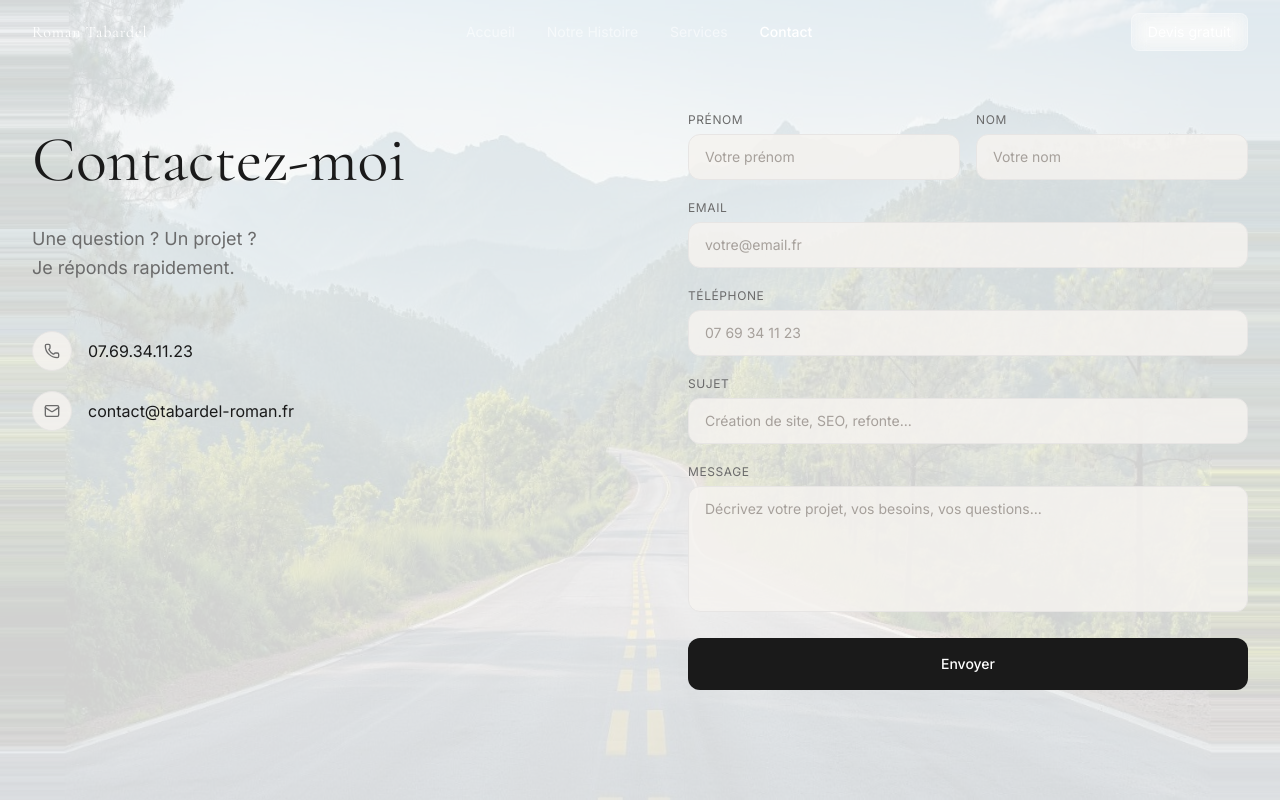
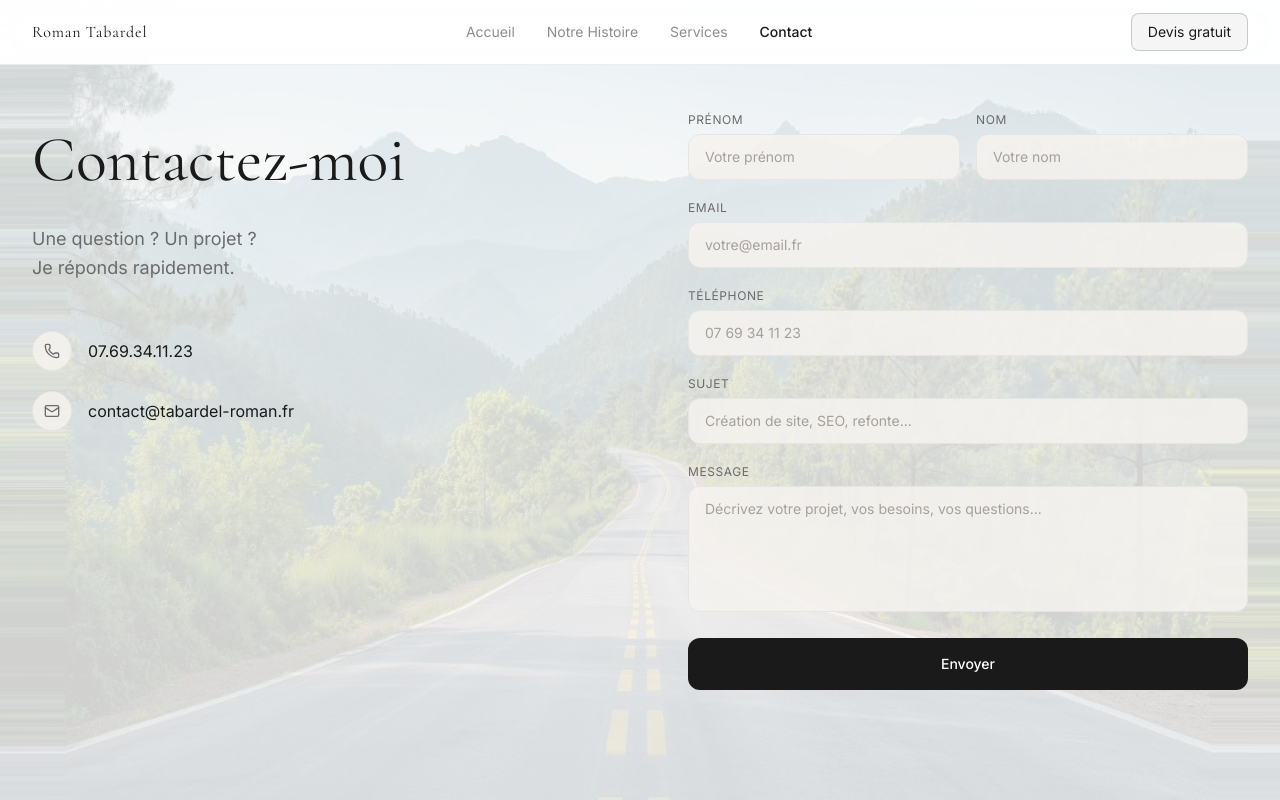
Before and after one commit to tabardelroman2006-a11y/tabardel-roman, a Next.js app: page /contact in a window 1280 px wide. Shown: the top 800 px of the page. Built offline with nearby package versions, Linux system fonts and the light colour scheme.

Commit message:
style: navbar toujours blanche

```diff
--- a/src/components/layout/Header.tsx
+++ b/src/components/layout/Header.tsx
@@ -34,16 +34,16 @@ export function Header() {
     <header
       className="fixed top-0 left-0 right-0 z-50 transition-all duration-500"
       style={{
-        backgroundColor: scrolled ? 'rgba(10,10,10,0.80)' : 'transparent',
-        backdropFilter: scrolled ? 'blur(16px)' : 'none',
-        borderBottom: scrolled ? '1px solid rgba(255,255,255,0.08)' : 'none',
+        backgroundColor: 'rgba(255,255,255,0.95)',
+        backdropFilter: 'blur(16px)',
+        borderBottom: '1px solid rgba(0,0,0,0.07)',
       }}
     >
       <div className="max-w-7xl mx-auto px-6 lg:px-8 flex items-center justify-between h-16">
         <Link
           href="/"
           className="tracking-wide text-base"
-          style={{ fontFamily: 'var(--font-display)', letterSpacing: '0.05em', color: '#ffffff' }}
+          style={{ fontFamily: 'var(--font-display)', letterSpacing: '0.05em', color: '#1a1a1a' }}
         >
           Roman Tabardel
         </Link>
@@ -55,7 +55,7 @@ export function Header() {
               href={link.href}
               className="text-sm transition-colors"
               style={{
-                color: pathname === link.href ? '#ffffff' : 'rgba(255,255,255,0.55)',
+                color: pathname === link.href ? '#1a1a1a' : 'rgba(0,0,0,0.45)',
                 fontWeight: pathname === link.href ? 500 : 400,
               }}
             >
@@ -69,10 +69,9 @@ export function Header() {
             onClick={openDevis}
             className="px-4 py-2 text-sm rounded-lg transition-all"
             style={{
-              border: '1px solid rgba(255,255,255,0.3)',
-              color: '#ffffff',
-              backgroundColor: 'rgba(255,255,255,0.08)',
-              backdropFilter: 'blur(8px)',
+              border: '1px solid rgba(0,0,0,0.18)',
+              color: '#1a1a1a',
+              backgroundColor: 'rgba(0,0,0,0.04)',
             }}
           >
             Devis gratuit
@@ -81,7 +80,7 @@ export function Header() {
 
         <button
           className="md:hidden"
-          style={{ color: '#ffffff' }}
+          style={{ color: '#1a1a1a' }}
           onClick={() => setMobileOpen((v) => !v)}
           aria-label="Menu"
         >
```
